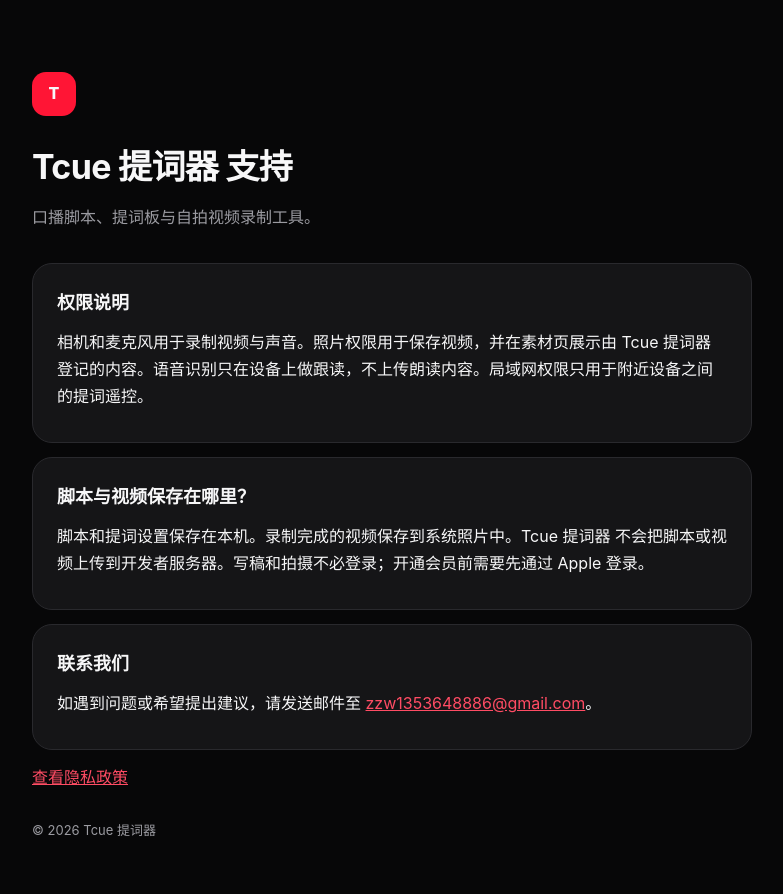
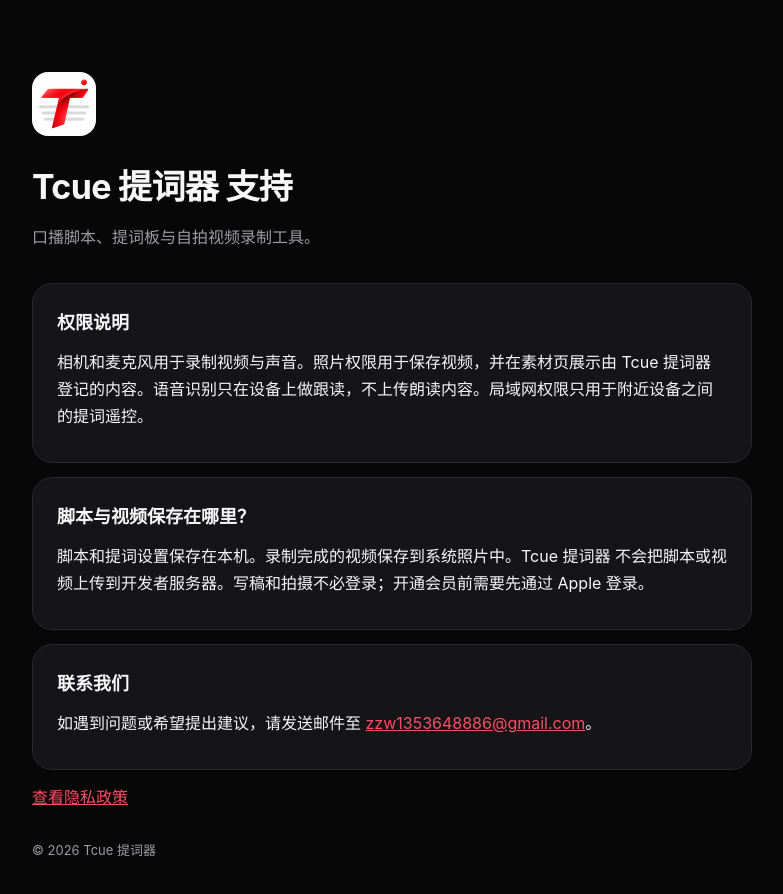
Before and after one commit to zzw1353648886-beep/red-cue-support, a plain HTML site: page index.html in a window 1280 px wide. Shown: the whole page, without its empty margins (248-1031 px from the left). Drawn offline with Linux system fonts and the light colour scheme.

Commit message:
把支持页标志换成当前的 Tcue 提词器图标。

```diff
--- a/index.html
+++ b/index.html
@@ -10,7 +10,7 @@
     * { box-sizing: border-box; }
     body { margin:0; background:#070708; color:#f7f7f8; font:16px/1.7 -apple-system,BlinkMacSystemFont,"PingFang SC",sans-serif; }
     main { width:min(720px,calc(100% - 40px)); margin:0 auto; padding:72px 0; }
-    .mark { width:44px; height:44px; border-radius:14px; background:var(--red); display:grid; place-items:center; font-weight:800; }
+    .mark { width:64px; height:64px; border-radius:16px; display:block; }
     h1 { margin:22px 0 8px; font-size:34px; letter-spacing:-.02em; }
     .lead { color:var(--muted); margin:0 0 32px; }
     section { background:var(--card); border:1px solid #29292d; border-radius:20px; padding:24px; margin:14px 0; }
@@ -22,7 +22,7 @@
 </head>
 <body>
   <main>
-    <div class="mark">T</div>
+    <img class="mark" src="logo.png" alt="Tcue 提词器">
     <h1>Tcue 提词器 支持</h1>
     <p class="lead">口播脚本、提词板与自拍视频录制工具。</p>
     <section>
```
Also changed, not shown: logo.png (added).
